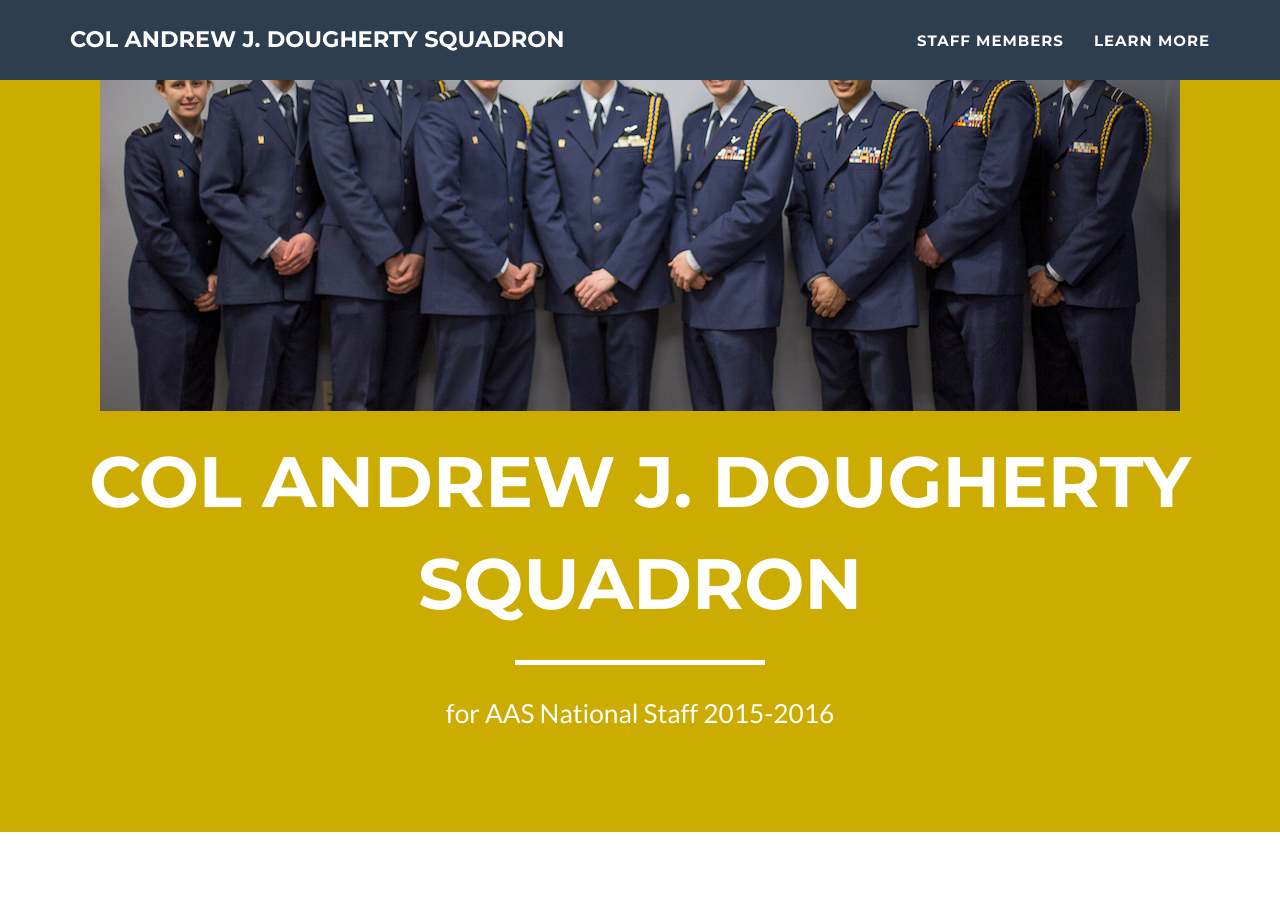
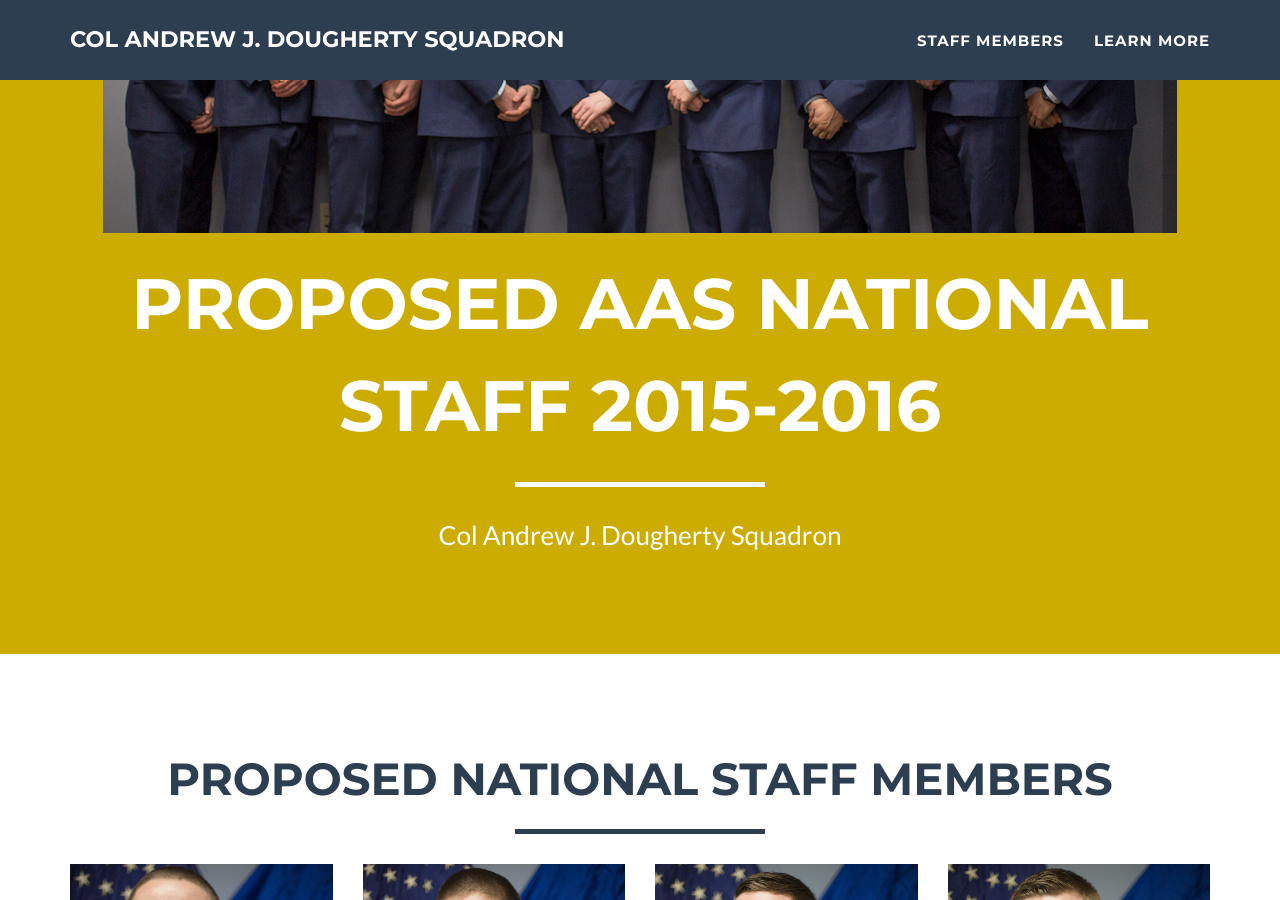
Before and after one commit to cralor/dougherty, a Jekyll site: the page built from index.html, in a window 1280 px wide and 900 px high, scrolled down 421 px. Built offline with Jekyll 4.4.1, drawn with Linux system fonts in a browser that asks for light colours.

Commit message:
clean things up

```diff
--- a/_includes/header.html
+++ b/_includes/header.html
@@ -5,9 +5,9 @@
                 <div class="col-lg-12">
                     <img class="img-responsive" src="img/staff.jpg" alt="">
                     <div class="intro-text">
-                        <span class="name">{{ site.title }}</span>
+                        <span class="name">Proposed AAS National Staff 2015-2016</span>
                         <hr class="star-light">
-                        <span class="skills">for AAS National Staff 2015-2016</span>
+                        <span class="skills">{{ site.title }}</span>
                     </div>
                 </div>
             </div>
```
Also changed, not shown: img/staff.jpg.
